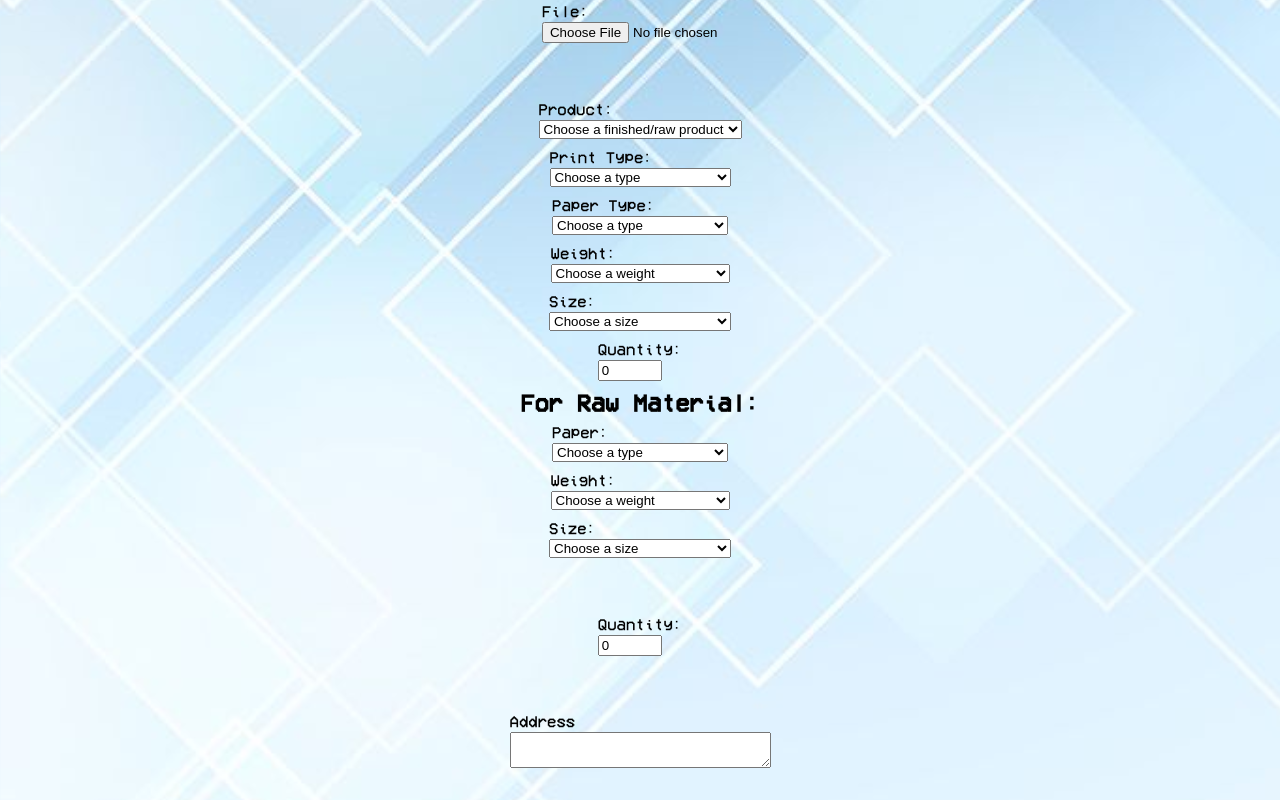
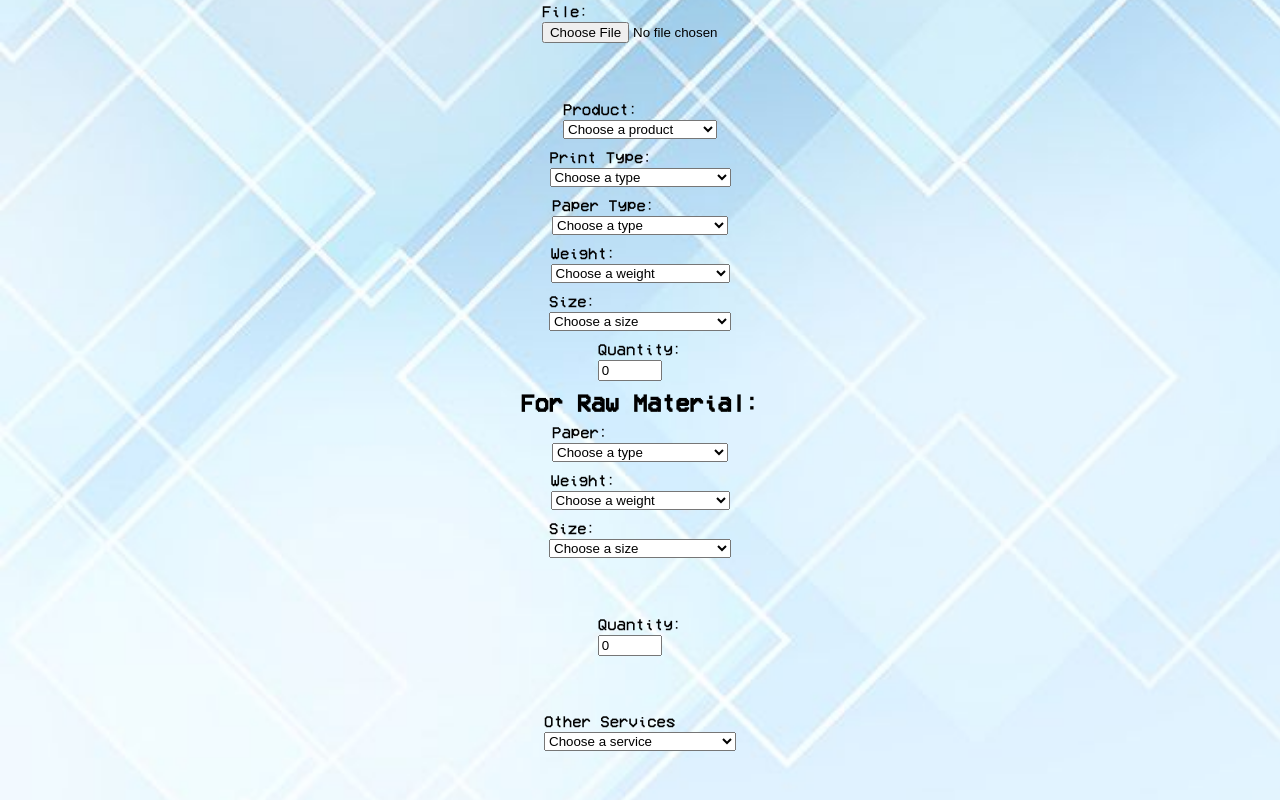
Before and after one commit to Flasmaa/Final-Project, a plain HTML site: page preorder.html in a window 1280 px wide. Shown: the part 1400-2200 px from the top of the page. Drawn offline with Linux system fonts and the light colour scheme.

Commit message:
Update preorder.html

```diff
--- a/preorder.html
+++ b/preorder.html
@@ -28,7 +28,7 @@
                 <div class="inputarea">
                     <label for="product">Product:</label><br>
                     <select id="product" name="product">
-                        <option value="">Choose a finished/raw product</option>
+                        <option value="">Choose a product</option>
                         <option value="Photo TIles">Photo Tile</option>
                         <option value="Photo Frames">Photo Frame</option>
                         <option value="Photo Posters">Photo Frame</option>
@@ -131,6 +131,15 @@
                     <label for="quantity">Quantity:</label><br>
                     <input type="number" id="quantity" name="quantity" min="0" max="999" value="0">
                 </div>
+                <div style="margin-bottom: 3%"></div>
+                <div class="inputarea">
+                    <label for="product">Other Services</label><br>
+                    <select id="product" name="product">
+                        <option value="">Choose a service</option>
+                        <option value="Photo TIles">Printing Repair | Price Varies</option>
+                        <option value="Photo Frames">Bogos Binted | zab zub</option>
+                    </select>
+                </div>
                 <div style="margin-bottom: 3%;"></div>
                 <div class="t-inputarea">
                     <label style="transform: translateY(-100%)" for="address">Address</label><br>
```
